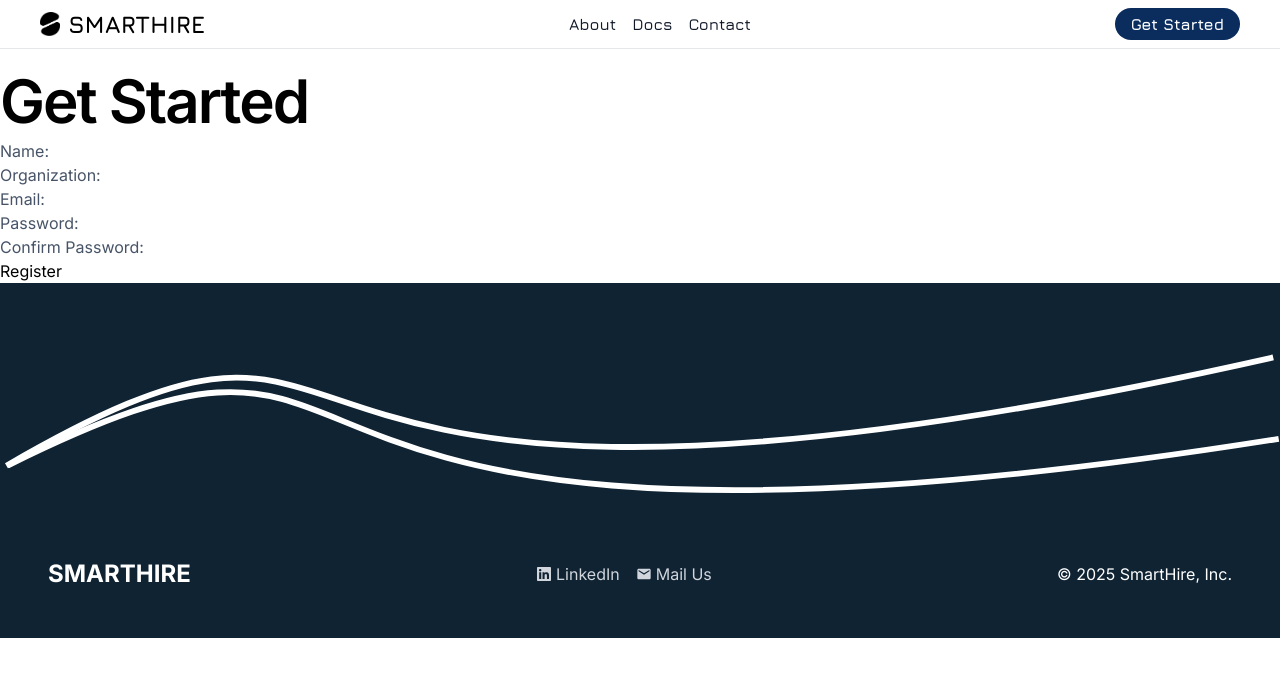
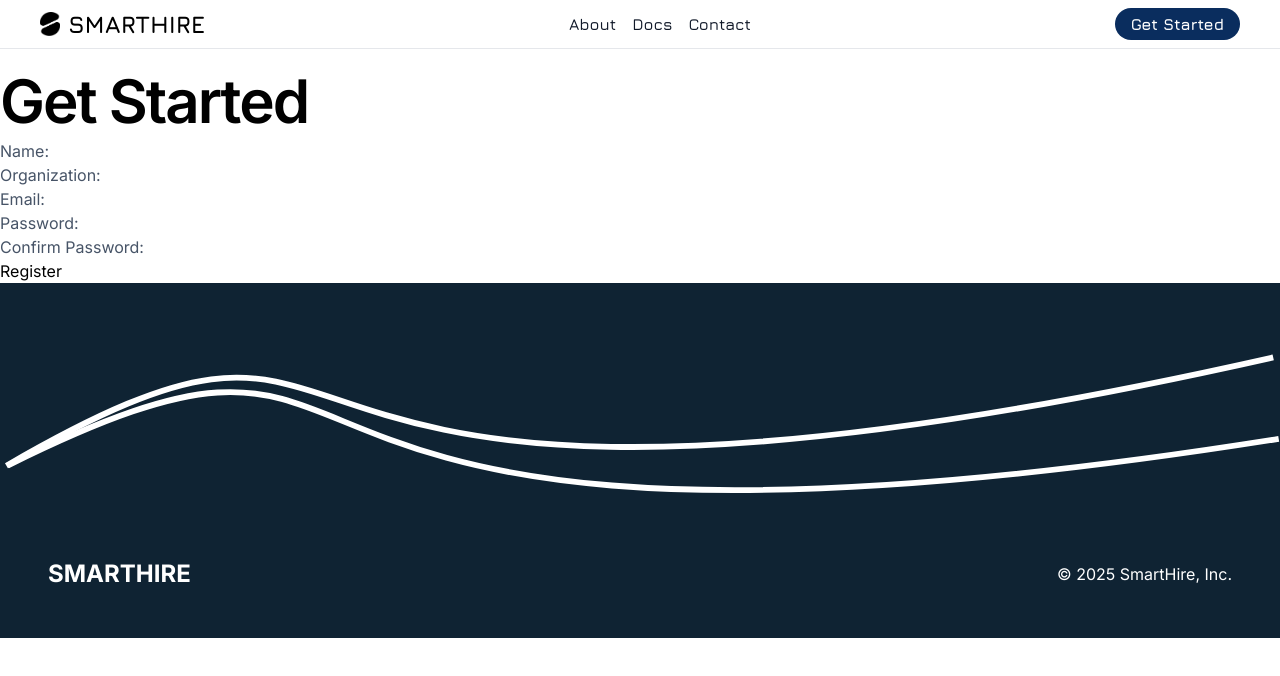
Before and after one commit to vishnuprasad2004/smart-hire-frontend, a Next.js app: page /get-started in a window 1280 px wide. Shown: the top 676 px of the page. Built offline with nearby package versions, Linux system fonts and the light colour scheme; a web font is replaced by a local one.

Commit message:
rendering issue fixed

```diff
--- a/src/Components/Footer.tsx
+++ b/src/Components/Footer.tsx
@@ -1,8 +1,8 @@
 import Image from 'next/image';
 import Link from 'next/link';
 import React from 'react';
-import { FaLinkedin } from "react-icons/fa";
-import { MdEmail } from "react-icons/md";
+// import { FaLinkedin } from "react-icons/fa";
+// import { MdEmail } from "react-icons/md";
 
 function Footer() {
   return (
@@ -15,8 +15,8 @@ function Footer() {
             </Link>
           </div>
           <div className='flex flex-row gap-4 text-gray-300'>
-            <Link href="https://www.linkedin.com" className='flex items-center gap-1'><FaLinkedin/> LinkedIn</Link>
-            <Link href="mail:vishnuprasadkorada@gmail.com" className='flex items-center gap-1'><MdEmail/> Mail Us</Link>
+            {/* <Link href="https://www.linkedin.com" className='flex items-center gap-1'><FaLinkedin/> LinkedIn</Link>
+            <Link href="mail:vishnuprasadkorada@gmail.com" className='flex items-center gap-1'><MdEmail/> Mail Us</Link> */}
 
           </div>
           <p>© {new Date().getFullYear()} SmartHire, Inc.</p>
--- a/src/app/get-started/page.tsx
+++ b/src/app/get-started/page.tsx
@@ -1,6 +1,4 @@
-import Footer from '@/Components/Footer'
 import Page from '@/Components/layout/Page'
-import Navbar from '@/Components/NavBar'
 import React from 'react'
 
 function GetStarted() {
```
